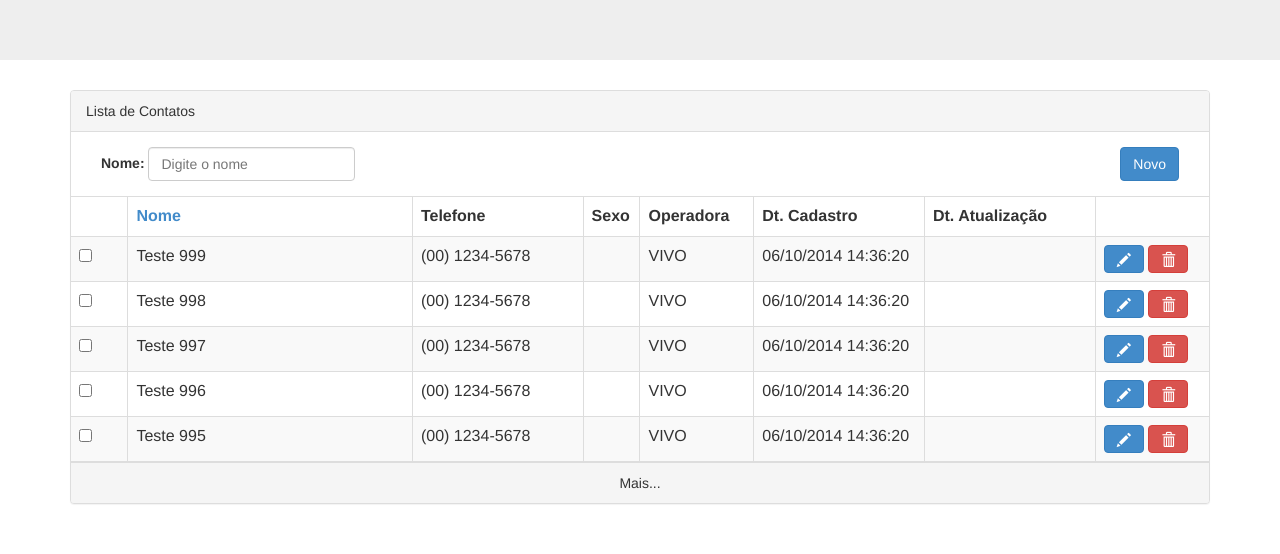
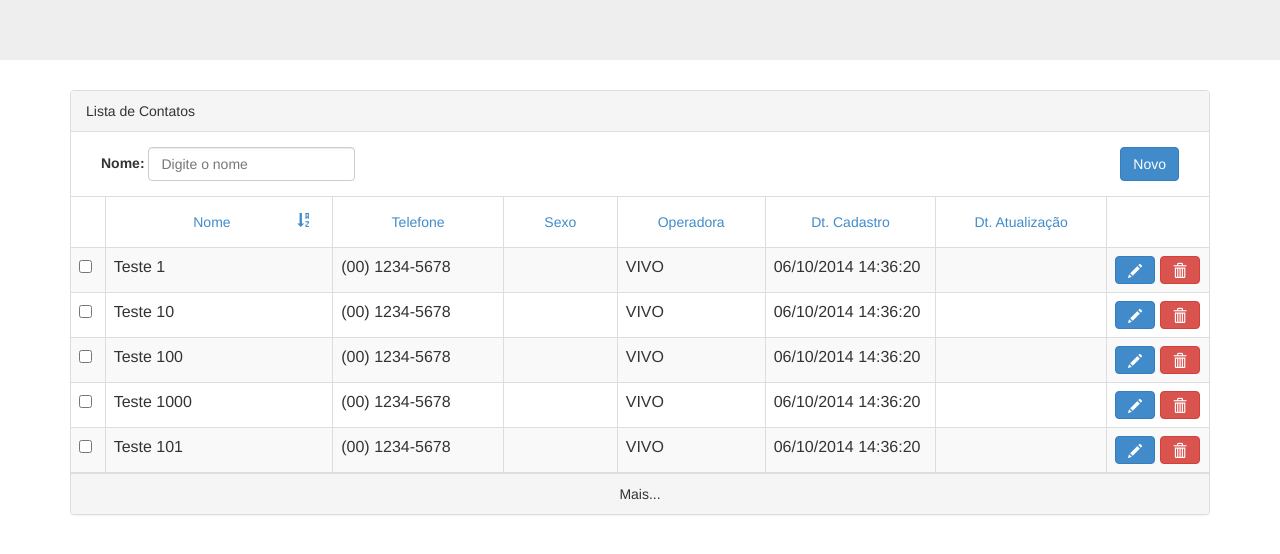
Before and after one commit to gustavobergamim/TreinamentoAngularJS, a plain HTML site: page Exemplo_01/listaTelefonica.html in a window 1280 px wide. Both pictures are taken after a click on the link "Nome". Shown: the part 180-734 px from the top of the page. Drawn offline with Linux system fonts and the light colour scheme.

Commit message:
Ordenação
Ajustes na ordenação da grid

```diff
--- a/Exemplo_01/js/listaTelefonicaController.js
+++ b/Exemplo_01/js/listaTelefonicaController.js
@@ -6,7 +6,7 @@ app.controller('ListaTelefonicaController', ['$scope', '$interval', function ($s
 	$scope.agora = new Date();
 	$scope.ordenacao = {
 		campo: 'contato.nome',
-		direcao: false
+		inversa: false
 	};
 
 	$scope.paginacao = {
@@ -24,6 +24,15 @@ app.controller('ListaTelefonicaController', ['$scope', '$interval', function ($s
 
 	$scope.maisContatos = function () {
 		$scope.paginacao.totalPaginas++;
+	};
+
+	$scope.definirOrdenacao = function (campo) {
+		if($scope.ordenacao.campo == campo){
+			$scope.ordenacao.inversa = !$scope.ordenacao.inversa;
+		} else {
+			$scope.ordenacao.campo = campo;
+			$scope.ordenacao.inversa = false;
+		}
 	};
 
 	$scope.contatos = [];
--- a/Exemplo_01/listaTelefonica.html
+++ b/Exemplo_01/listaTelefonica.html
@@ -115,20 +115,54 @@
 			<table class="table table-striped table-hover table-bordered">
 				<thead>
 					<tr>
-						<th style="width: 5%;"></th>
-						<th style="width: 25%;">
-							<a ng-click="ordenacao.campo='nome';ordenacao.direcao=!ordenacao.direcao">Nome</a>
+						<th style="width: 3%;"></th>
+						<th style="width: 20%;">
+							<a ng-click="definirOrdenacao('nome')" class="btn btn-link" style="width: 100%;">
+								Nome
+								<span class="pull-right glyphicon" ng-show="ordenacao.campo=='nome'"
+									ng-class="{ 'glyphicon-sort-by-alphabet': !ordenacao.inversa, 'glyphicon-sort-by-alphabet-alt': ordenacao.inversa }"></span>
+							</a>
 						</th>
-						<th style="width: 15%;">Telefone</th>
-						<th style="width: 5%;">Sexo</th>
-						<th style="width: 10%;">Operadora</th>
-						<th style="width: 15%;">Dt. Cadastro</th>
-						<th style="width: 15%;">Dt. Atualização</th>
+						<th style="width: 15%;">
+							<a ng-click="definirOrdenacao('telefone')" class="btn btn-link" style="width: 100%;">
+								Telefone
+								<span class="pull-right glyphicon" ng-show="ordenacao.campo=='telefone'"
+									ng-class="{ 'glyphicon-sort-by-alphabet': !ordenacao.inversa, 'glyphicon-sort-by-alphabet-alt': ordenacao.inversa }"></span>
+							</a>
+						</th>
+						<th style="width: 10%;">
+							<a ng-click="definirOrdenacao('sexo.sigla')" class="btn btn-link" style="width: 100%;">
+								Sexo
+								<span class="pull-right glyphicon" ng-show="ordenacao.campo=='sexo.sigla'"
+									ng-class="{ 'glyphicon-sort-by-alphabet': !ordenacao.inversa, 'glyphicon-sort-by-alphabet-alt': ordenacao.inversa }"></span>
+							</a>
+						</th>
+						<th style="width: 13%;">
+							<a ng-click="definirOrdenacao('operadora.nome')" class="btn btn-link" style="width: 100%;">
+								Operadora
+								<span class="pull-right glyphicon" ng-show="ordenacao.campo=='operadora.nome'"
+									ng-class="{ 'glyphicon-sort-by-alphabet': !ordenacao.inversa, 'glyphicon-sort-by-alphabet-alt': ordenacao.inversa }"></span>
+							</a>
+						</th>
+						<th style="width: 15%;">
+							<a ng-click="definirOrdenacao('dataCadastro')" class="btn btn-link" style="width: 100%;">
+								Dt. Cadastro
+								<span class="pull-right glyphicon" ng-show="ordenacao.campo=='dataCadastro'"
+									ng-class="{ 'glyphicon-sort-by-alphabet': !ordenacao.inversa, 'glyphicon-sort-by-alphabet-alt': ordenacao.inversa }"></span>
+							</a>
+						</th>
+						<th style="width: 15%;">
+							<a ng-click="definirOrdenacao('dataAtualizacao')" class="btn btn-link" style="width: 100%;">
+								Dt. Atualização
+								<span class="pull-right glyphicon" ng-show="ordenacao.campo=='dataAtualizacao'"
+									ng-class="{ 'glyphicon-sort-by-alphabet': !ordenacao.inversa, 'glyphicon-sort-by-alphabet-alt': ordenacao.inversa }"></span>
+							</a>
+						</th>
 						<th style="width: 10%;"></th>
 					</tr>
 				</thead>
 				<tbody>
-					<tr ng-repeat="contato in contatos | filter: filtro | orderBy: ordenacao.campo: ordenacao.direcao | limitTo: controlarPaginacao()"
+					<tr ng-repeat="contato in contatos | filter: filtro | orderBy: ordenacao.campo: ordenacao.inversa | limitTo: controlarPaginacao()"
 						ng-class="{ 'info': contato.selecionado=='S' }">
 						<td>
 							<input type="checkbox" ng-model="contato.selecionado" ng-true-value="S" ng-false-value="N" />
```
